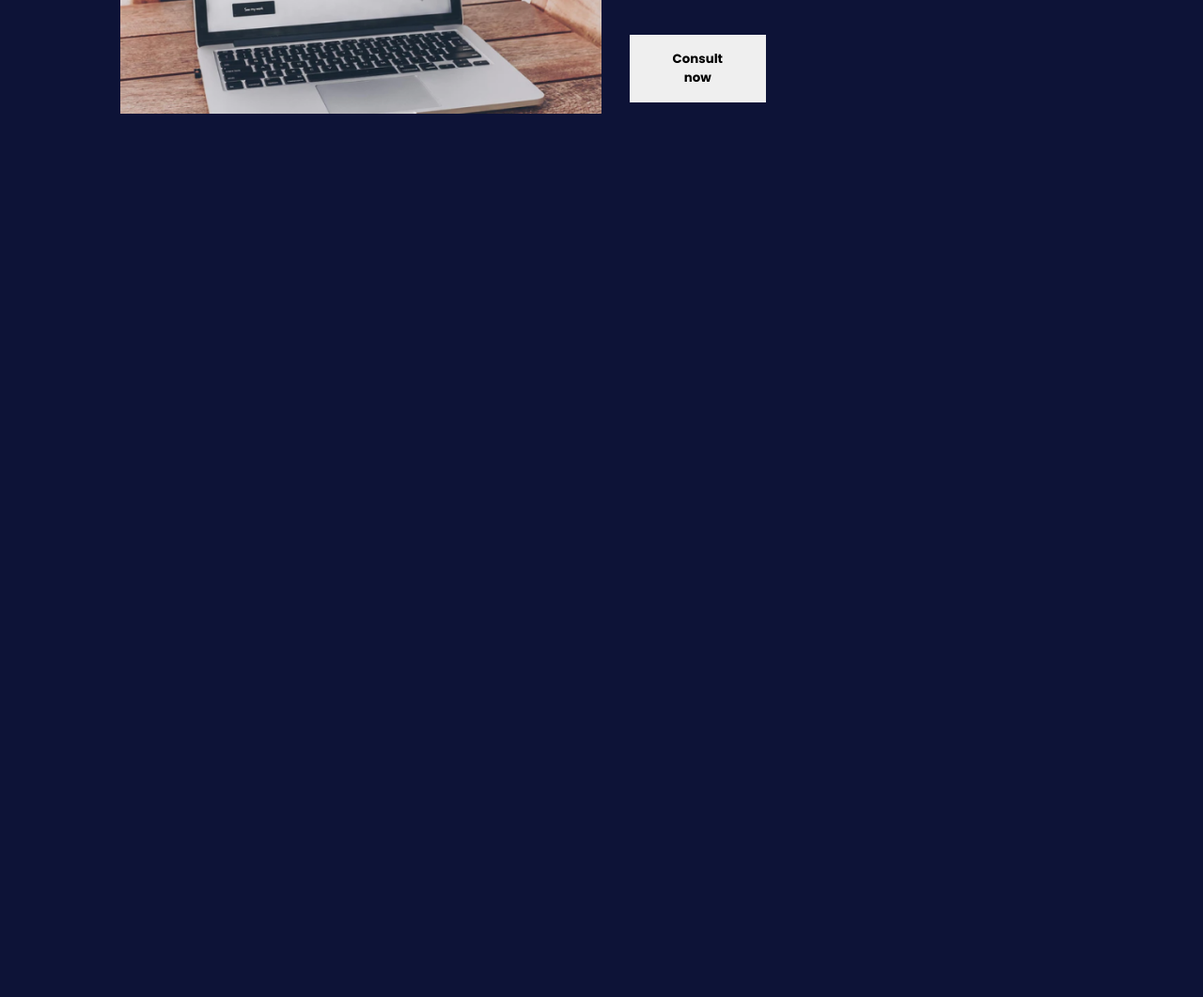
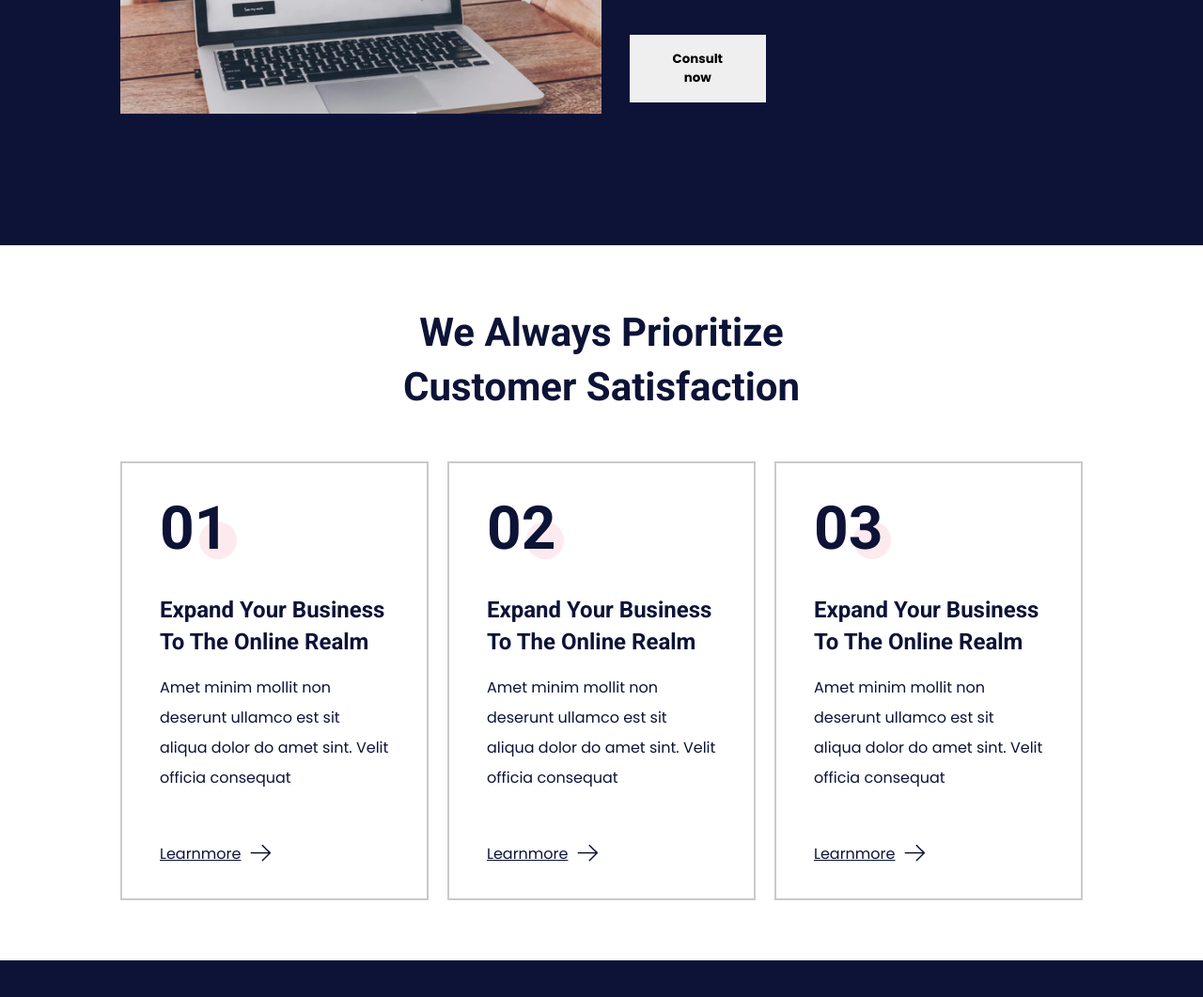
Before and after one commit to Joca411/BuisnessWebSite, a plain HTML site: page index.html in a window 1280 px wide. Shown: the part 2497-3558 px from the top of the page at 94% size. Before the commit the page ends 2758 px from the top, so only its background shows below. Drawn offline with Linux system fonts and the light colour scheme.

Commit message:
pravjnenje business section sa 3 kartice i u tim karticama z-index kruzici iza brojeva

```diff
--- a/index.html
+++ b/index.html
@@ -156,10 +156,10 @@
 		<section class="promo container">
 			<div class="promo_wripper">
 				<div class="promo_right">
-					<h2 class="promo_tittle">
+					<h2 class="promo_right_tittle">
 						expand your business by building a website online
 					</h2>
-					<p class="promo_desc">
+					<p class="promo_right_desc">
 						Do not miss this opportunity. With our experience, Whello will find
 						something unique in your brand. Analyze and try to follow what your
 						audience really likes and is looking for, so that your customers
@@ -171,5 +171,69 @@
 			</div>
 		</section>
 		<!-- PROMOCALL SECTION end -->
+
+		<!-- Business  Section start -->
+		<section class="business">
+			<div class="container">
+				<h2>
+					We always prioritize <br />
+					customer satisfaction
+				</h2>
+				<div class="business_wrapper">
+					<div class="business_wrapper_card">
+						<!-- 1 card -->
+						<div class="tittle_card">
+							<h3>01</h3>
+							<div class="num_circle"></div>
+						</div>
+						<h4>expand your business to the online realm</h4>
+						<p>
+							Amet minim mollit non deserunt ullamco est sit aliqua dolor do
+							amet sint. Velit officia consequat
+						</p>
+						<div class="business_wrapper_link">
+							<a href="#">Learnmore</a>
+							<img src="./assets/arrrowRight.png" alt="arrow_right" />
+						</div>
+					</div>
+
+					<div class="business_wrapper_card">
+						<!-- 2 card -->
+						<div class="tittle_card">
+							<h3>02</h3>
+							<div class="num_circle"></div>
+						</div>
+						<h4>expand your business to the online realm</h4>
+						<p>
+							Amet minim mollit non deserunt ullamco est sit aliqua dolor do
+							amet sint. Velit officia consequat
+						</p>
+						<div class="business_wrapper_link">
+							<a href="#">Learnmore</a>
+							<img src="./assets/arrrowRight.png" alt="arrow_right" />
+						</div>
+					</div>
+
+					<div class="business_wrapper_card">
+						<!-- 3 card -->
+						<div class="tittle_card">
+							<h3>03</h3>
+							<div class="num_circle"></div>
+						</div>
+						<h4>expand your business to the online realm</h4>
+						<p>
+							Amet minim mollit non deserunt ullamco est sit aliqua dolor do
+							amet sint. Velit officia consequat
+						</p>
+						<div class="business_wrapper_link">
+							<a href="#">Learnmore</a>
+							<img src="./assets/arrrowRight.png" alt="arrow_right" />
+						</div>
+					</div>
+				</div>
+			</div>
+		</section>
+
+		<!--Business section end -->
 	</body>
 </html>
--- a/style/main.scss
+++ b/style/main.scss
@@ -230,6 +230,7 @@ a {
 		}
 		.hero_card:hover {
 			background-color: #fff;
+			cursor: pointer;
 
 			.hero_card_tittle,
 			.hero_card_desc {
@@ -313,7 +314,7 @@ a {
 		.btn_promo:hover {
 			background-color: rgba(255, 255, 255, 0.65);
 		}
-	}
+
 		&_tittle {
 			color: #fff;
 			font-size: 42px;
@@ -322,14 +323,99 @@ a {
 			line-height: 58px;
 			font-weight: bold;
 		}
-
 		&_desc {
 			color: #fff;
 			font-size: 16px;
 			line-height: 32px;
 			font-family: "Roboto", sans-serif;
 		}
+	}
+
 	img {
 		width: 50%;
 	}
 }
+
+// BUSINESS SECTION
+
+.business {
+	background-color: #fff;
+	margin: 140px auto;
+	padding: 64px 0;
+
+	h2 {
+		text-align: center;
+		font-family: "Roboto", sans-serif;
+		font-size: 42px;
+		color: #0d1337;
+		line-height: 58px;
+		font-weight: bold;
+		text-transform: capitalize;
+		margin-bottom: 50px;
+	}
+
+	.container {
+		.business_wrapper {
+			display: flex;
+			justify-content: center;
+			align-items: center;
+			gap: 20px;
+
+			&_card {
+				border: 2px solid #cacaca;
+				padding: 32px 40px;
+
+				h3 {
+					font-size: 64px;
+					font-weight: bold;
+					color: #0d1337;
+					padding-bottom: 32px;
+					font-family: "Roboto", sans-serif;
+				}
+				.tittle_card {
+					position: relative;
+					width: 85px;
+					z-index: 2;
+					.num_circle {
+						width: 40px;
+						height: 40px;
+						background-color: #fdeaee;
+						border-radius: 100%;
+						position: absolute;
+						bottom: 37px;
+						right: 3px;
+						z-index: -1;
+					}
+				}
+
+				h4 {
+					font-size: 24px;
+					line-height: 34px;
+					font-weight: bold;
+					color: #0d1337;
+					text-transform: capitalize;
+					padding-bottom: 16px;
+					font-family: "Roboto", sans-serif;
+				}
+				p {
+					font-size: 16px;
+					line-height: 32px;
+					color: #0d1337;
+					font-family: "Poppins", sans-serif;
+					padding-bottom: 48px;
+				}
+			}
+
+			&_link {
+				display: flex;
+				align-items: center;
+				gap: 5px;
+
+				a {
+					color: #0d1337;
+					text-decoration: underline;
+				}
+			}
+		}
+	}
+}
```
Also changed, not shown: assets/arrrowRight.png (added), style/main.css, 1 other file. Lines whose indentation alone changed are shown as unchanged.
